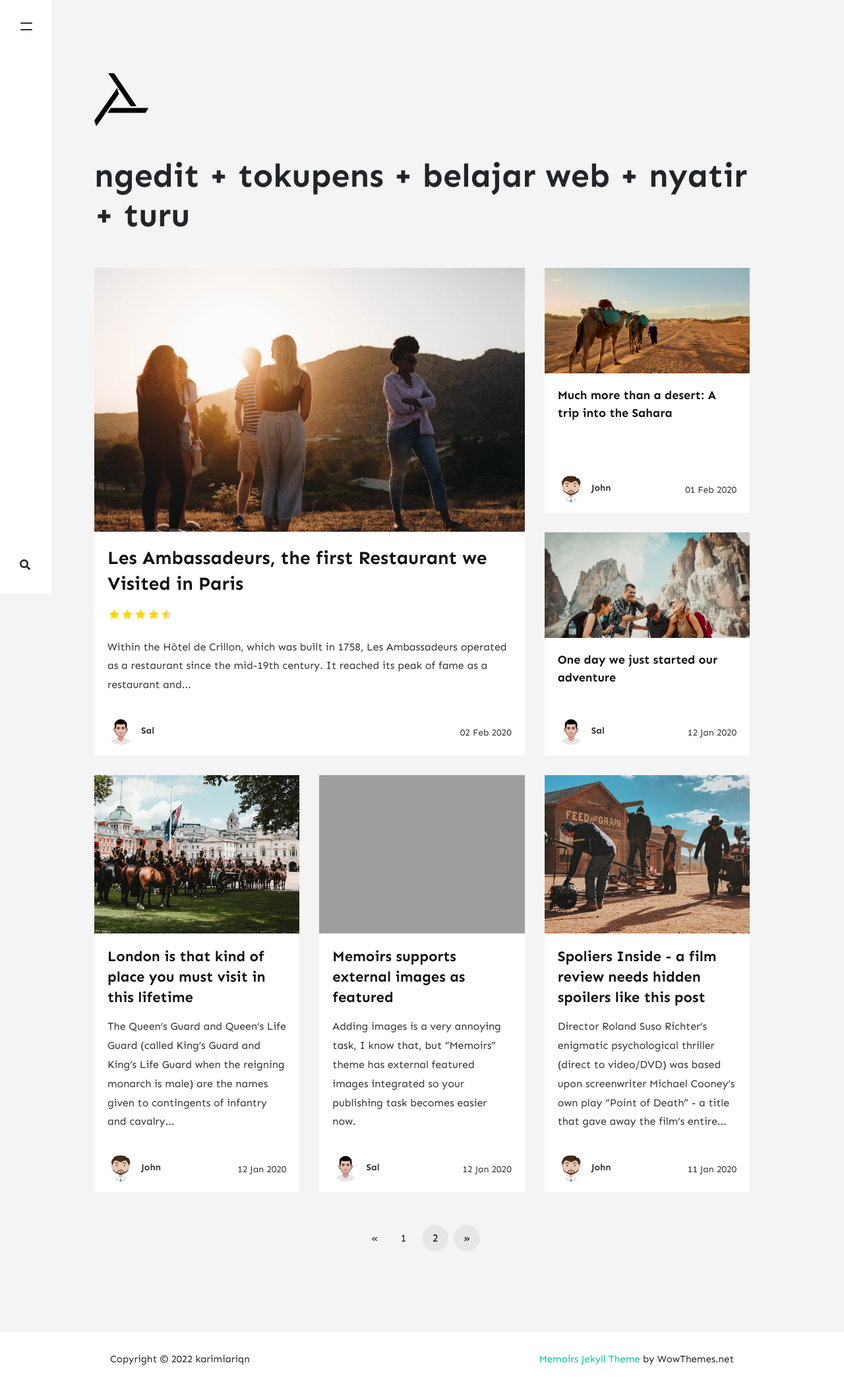
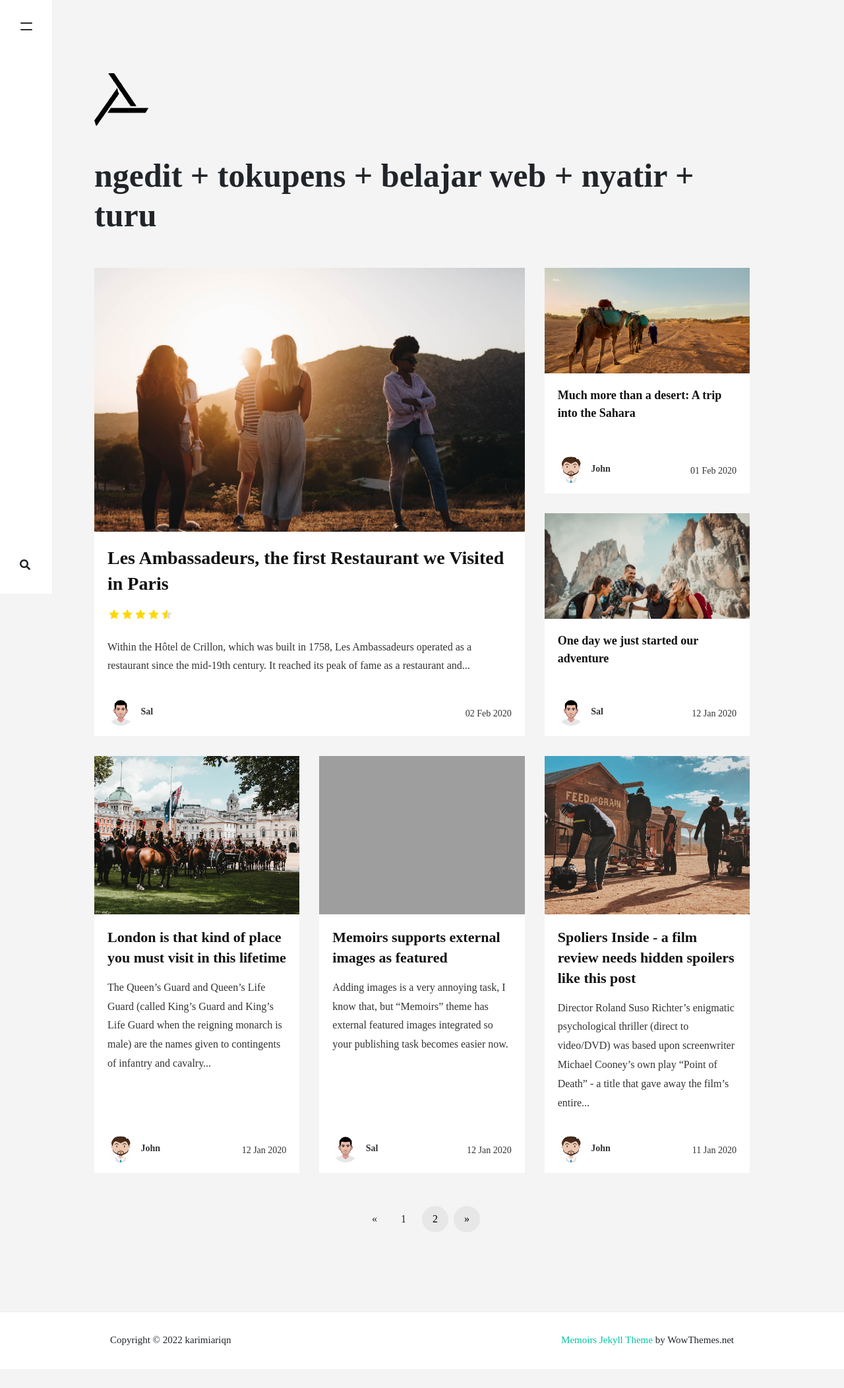
Before and after one commit to karimiariq/karimiariqn.github.io, a Jekyll site: the page built from index.html, in a window 1280 px wide. Shown: the whole page at 66% size. Built offline with Jekyll 4.4.1, drawn with Linux system fonts in a browser that asks for light colours; nearby versions of some CDN libraries; the list of posts is cut into pages by our own code; comment, search, counter and statistics services are not loaded; after the commit the page ends 2075 px from its top, so only the background shows below that; grey boxes are pictures that could not be loaded.

Commit message:
Update theme.scss

```diff
--- a/assets/css/theme.scss
+++ b/assets/css/theme.scss
@@ -18,7 +18,7 @@ $enable-rounded: false;
 
 // general
 body, input, button, select, optgroup, textarea {
-    font-family:Sen;
+    font-family:TT Norms Pro Regular;
 }
 body {
     line-height:1.7;
```
